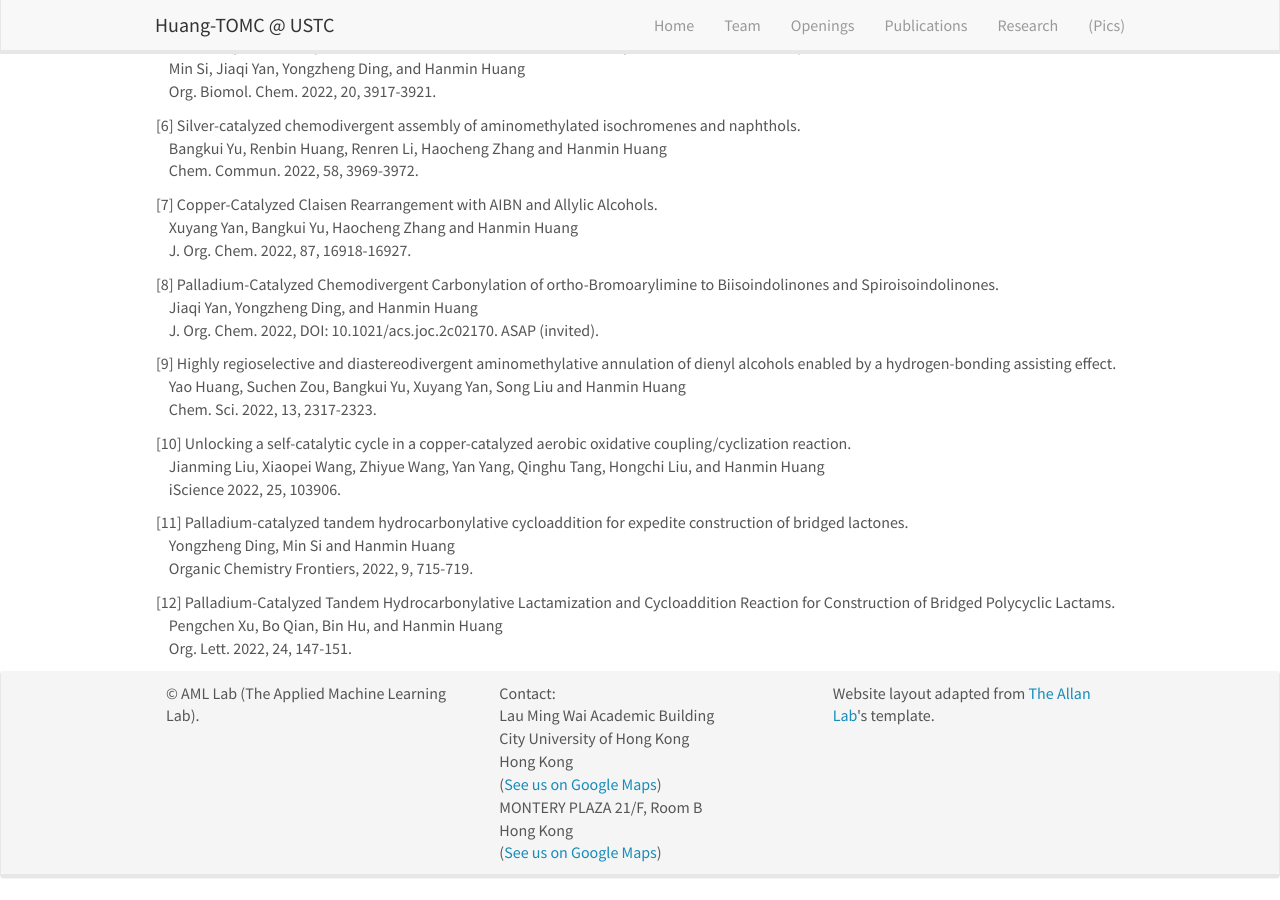
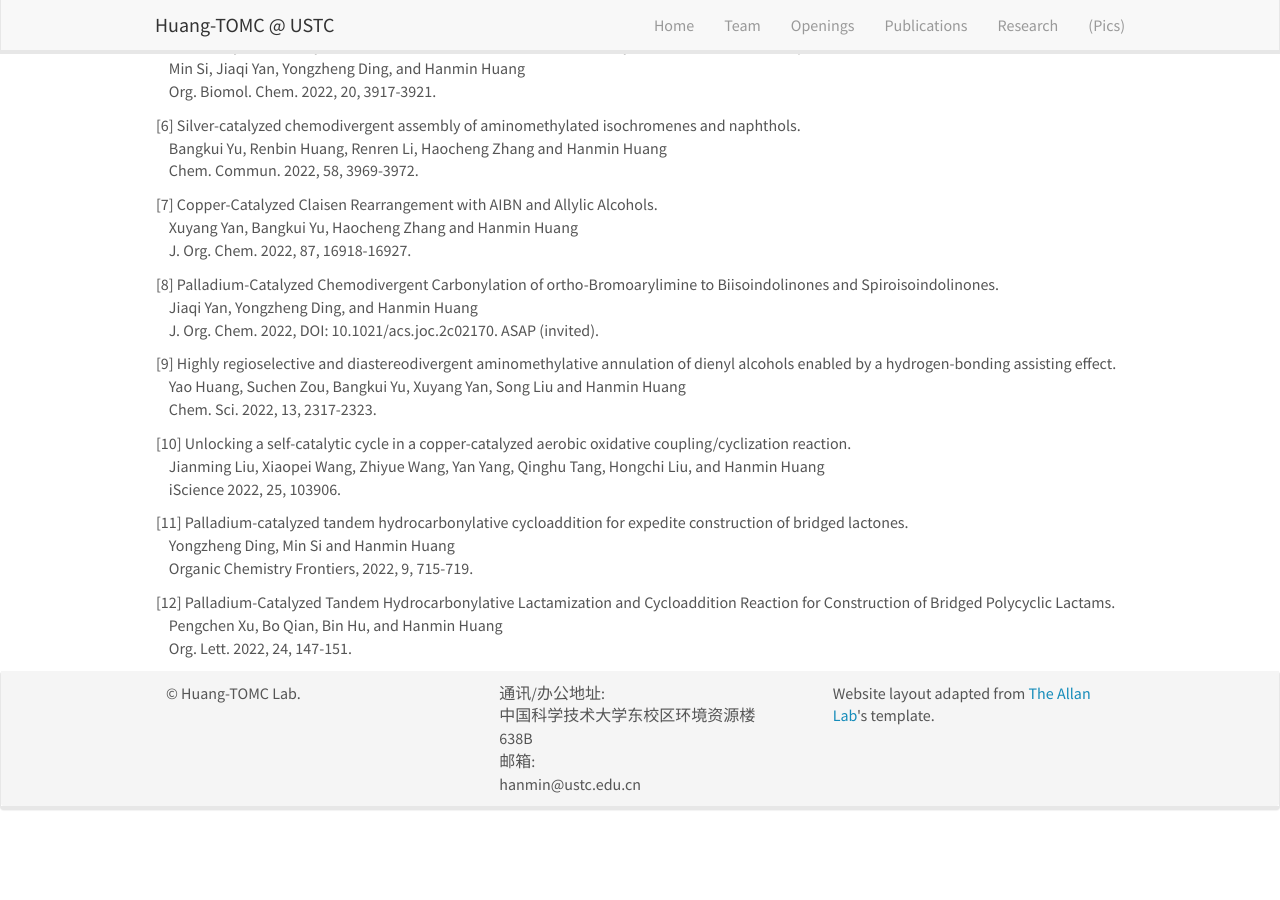
Before and after one commit to Huang-TOMC/Huang-TOMC.github.io, a Jekyll site: the page built from _pages/publications.md, in a window 1280 px wide and 900 px high, scrolled down 2681 px. Built offline with Jekyll 4.4.1, drawn with Linux system fonts in a browser that asks for light colours; nearby versions of some CDN libraries; after the commit the page ends 3513 px from its top, so only the background shows below that; some of the changed text lies outside the part shown.

Commit message:
update footer

```diff
--- a/_includes/footer.html
+++ b/_includes/footer.html
@@ -3,17 +3,13 @@
     <div class="container-fluid">
       <div class="row">
         <div class="col-sm-4">
-          <p>&copy; AML Lab (The Applied Machine Learning Lab).</p>
+          <p>&copy; Huang-TOMC Lab.</p>
         </div>
         <div class="col-sm-4">
-          Contact:<br />
-          Lau Ming Wai Academic Building<br />
-          City University of Hong Kong<br />
-          Hong Kong<br />
-          (<a href="https://goo.gl/maps/sZq8pGfQ8jF7Y5rz9">See us on Google Maps</a>)<br />
-          MONTERY PLAZA 21/F, Room B<br />
-          Hong Kong<br />
-          (<a href="https://www.google.com/maps/place/Montery+Plaza/@22.3136655,114.2174365,17z/data=!4m10!1m2!2m1!1z5LiH5rOw5Yip5bm_5Zy6MjHlsYJC5a6k!3m6!1s0x34040148c6a92cab:0xf49119150b5259ad!8m2!3d22.3136655!4d114.2200168!15sChjkuIfms7DliKnlub_lnLoyMeWxgkLlrqSSAQ9idXNpbmVzc19jZW50ZXLgAQA!16s%2Fg%2F11cmffh239?entry=ttu&g_ep=EgoyMDI0MDkxOC4xIKXMDSoASAFQAw%3D%3D">See us on Google Maps</a>)
+          通讯/办公地址:<br />
+          中国科学技术大学东校区环境资源楼638B<br />
+          邮箱:<br />
+          hanmin@ustc.edu.cn<br />
         </div>
         <div class="col-sm-4">
           <p>Website layout adapted from <a href="http://www.allanlab.org/">The Allan Lab</a>'s template.</p>
--- a/_pages/publications.md
+++ b/_pages/publications.md
@@ -70,11 +70,11 @@ permalink: /publications/
 &nbsp;&nbsp;&nbsp;&nbsp;<font color=red>Nat. Commun. 2024, 15, 1480.</font>
 
 [16] Palladium-catalyzed hydrocarbonylative cross-coupling with two different alkenes.\
-&nbsp;&nbsp;&nbsp;&nbsp;Yi Chen, Jianing Wu, Yongzheng Ding*, and Hanmin Huang\
+&nbsp;&nbsp;&nbsp;&nbsp;Yi Chen, Jianing Wu, Yongzheng Ding, and Hanmin Huang\
 &nbsp;&nbsp;&nbsp;&nbsp;Org. Chem. Front. 2024, ASAP.
 
 [17] Iron-catalyzed C(sp3)–H phosphorylation via photoinduced LMCT Iron-catalyzed C(sp3)–H phosphorylation via photoinduced LMCT.\
-&nbsp;&nbsp;&nbsp;&nbsp;Hongchi Liu, Kaifang Wang, Sunfeng Ye, Qiming Zhu*, Hanmin Huang\
+&nbsp;&nbsp;&nbsp;&nbsp;Hongchi Liu, Kaifang Wang, Sunfeng Ye, Qiming Zhu, Hanmin Huang\
 &nbsp;&nbsp;&nbsp;&nbsp;Org. Chem. Front. 2024, 11, 2027-2032.
 
 ### Publications in 2023
```
